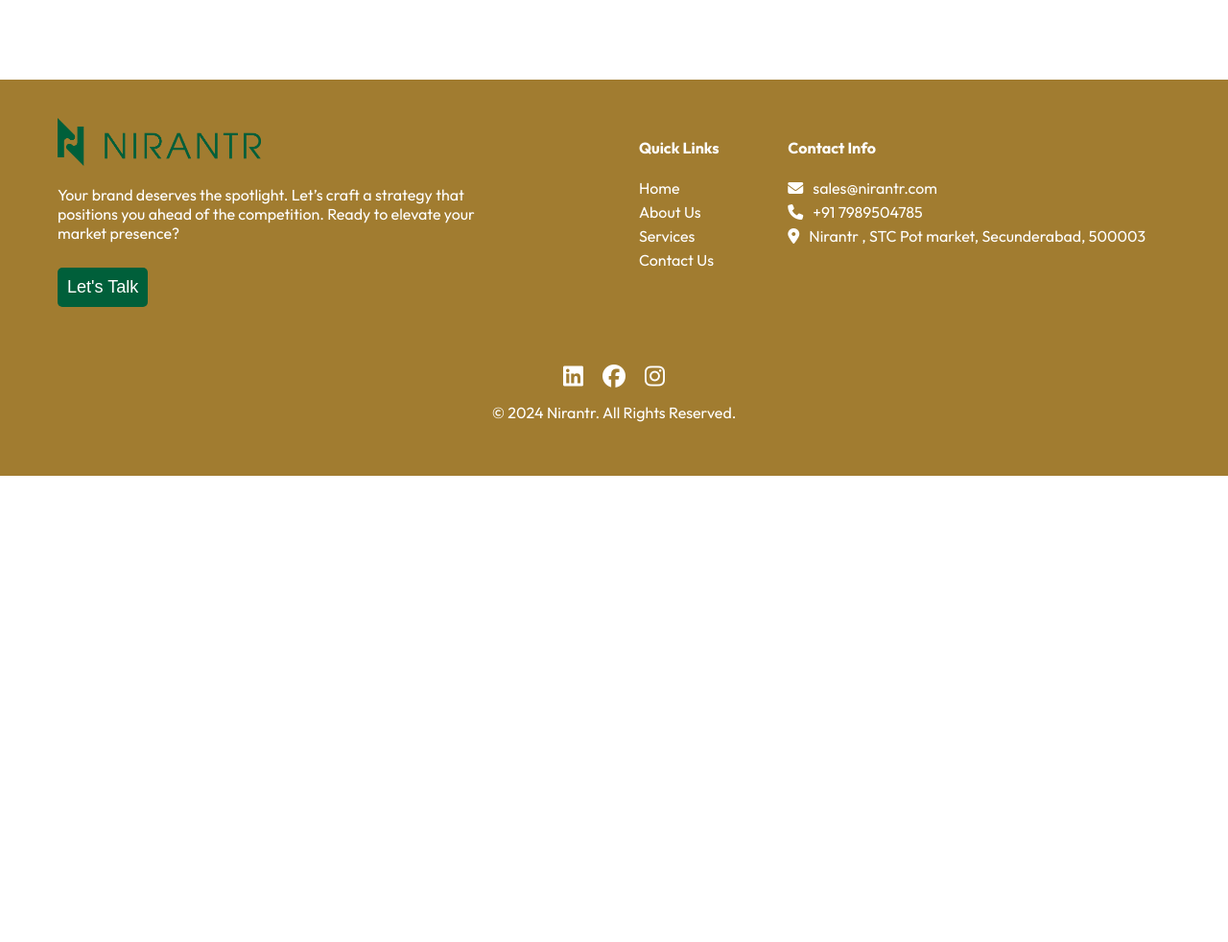
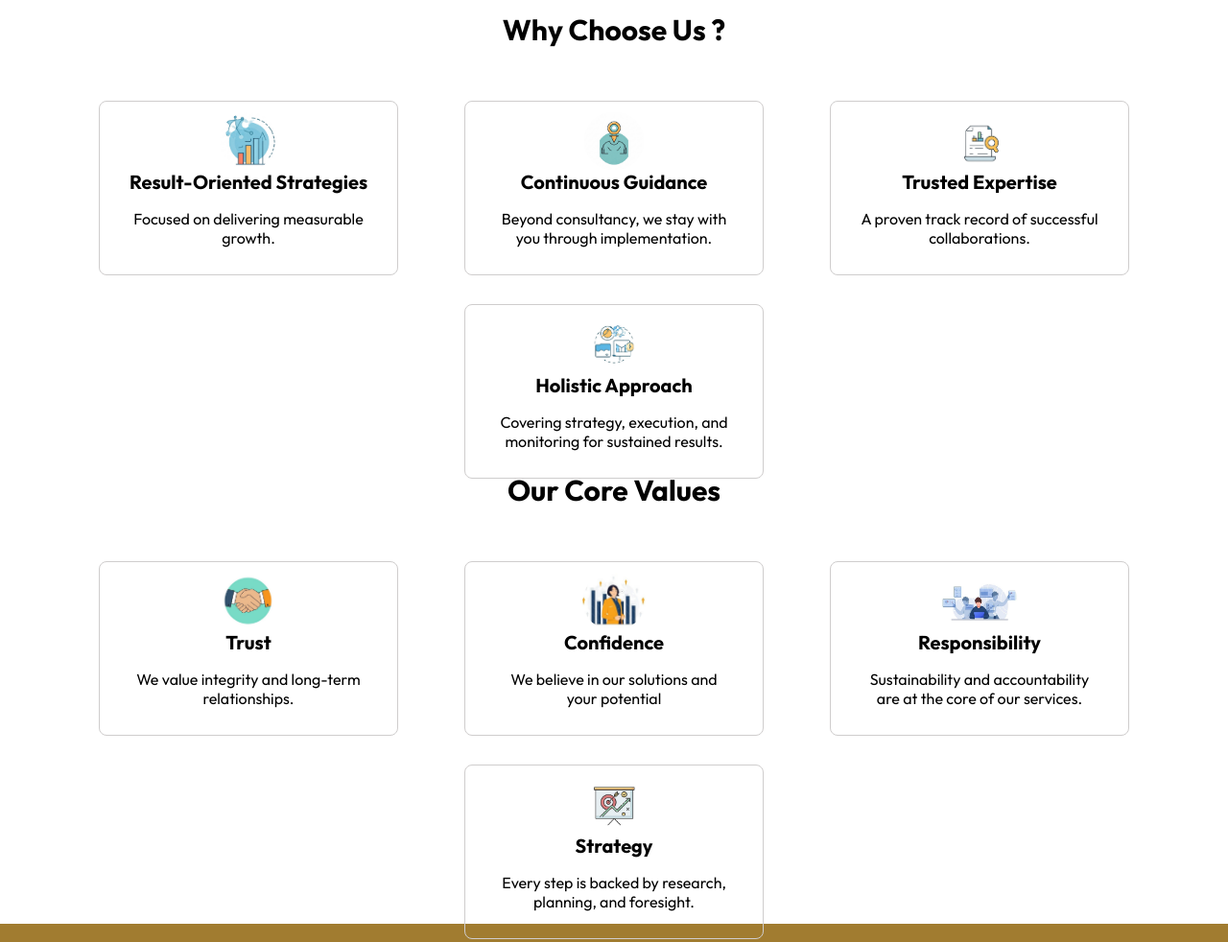
Before and after one commit to adhilbathali/nirantr, a plain HTML site: page about-us.html in a window 1280 px wide. Shown: the part 2297-3279 px from the top of the page at 96% size. Before the commit the page ends 2793 px from the top, so only its background shows below. Drawn offline with Linux system fonts and the light colour scheme; a web font is replaced by a local one.

Commit message:
about updated

```diff
--- a/about-us.html
+++ b/about-us.html
@@ -98,6 +98,86 @@ excellence, responsibility, and innovation.
         </div>
     </section>
 
+    <section id="why_choose">
+        <div class="why_choose_container">
+            <h1>Why Choose Us ?</h1>
+            <div class="why_card_container">
+                <div class="why_card">
+                    <img src="images/result_oriented.jpeg" alt="" class="why_img">
+                    <h4>Result-Oriented Strategies</h4>
+                    <p>
+                        Focused on delivering measurable growth.
+                    </p>
+                </div>
+                <div class="why_card">
+                    <img src="images/guidence.jpeg" alt="" class="why_img">
+                    <h4>
+                        Continuous Guidance
+                    </h4>
+                    <p>
+                        Beyond consultancy, we stay with you through implementation.
+                    </p>
+                </div>
+                <div class="why_card">
+                    <img src="images/trusted.jpeg" alt="" class="why_img">
+                    <h4>
+                        Trusted Expertise
+                    </h4>
+                    <p>
+                        A proven track record of successful collaborations.
+                    </p>
+                </div>
+                <div class="why_card">
+                    <img src="images/Holistic Approach.jpeg" alt="" class="why_img">
+                    <h4>Holistic Approach</h4>
+                    <p>
+                        Covering strategy, execution, and monitoring for sustained results.
+                    </p>
+                </div>
+            </div>
+        </div>
+    </section>
+
+    <section id="core">
+        <div class="why_choose_container">
+            <h1>Our Core Values</h1>
+            <div class="why_card_container">
+                <div class="why_card">
+                    <img src="images/trust.jpeg" alt="" class="why_img">
+                    <h4>Trust</h4>
+                    <p>
+                        We value integrity and long-term relationships.
+                    </p>
+                </div>
+                <div class="why_card">
+                    <img src="images/confidence.jpeg" alt="" class="why_img">
+                    <h4>
+                        Confidence
+                    </h4>
+                    <p>
+                        We believe in our solutions and your potential
+                    </p>
+                </div>
+                <div class="why_card">
+                    <img src="images/responsibility.jpeg" alt="" class="why_img">
+                    <h4>
+                        Responsibility
+                    </h4>
+                    <p>
+                        Sustainability and accountability are at the core of our services.
+                    </p>
+                </div>
+                <div class="why_card">
+                    <img src="images/strategy.jpeg" alt="" class="why_img">
+                    <h4>Strategy</h4>
+                    <p>
+                        Every step is backed by research, planning, and foresight.
+                    </p>
+                </div>
+            </div>
+        </div>
+    </section>
+
                 <!-- footer -->
 
     <footer>
--- a/about.css
+++ b/about.css
@@ -73,7 +73,10 @@ body{
     padding: 40px;
     border-radius: 8px;
     width: 250px;
+
 }
+
+
 
 
 
@@ -81,7 +84,7 @@ body{
 
 .mission_container{
     display: flex;
-    height: 100vh;
+    height: 90vh;
     flex-direction: column;
     gap: 70px;
     width: 90%;
@@ -114,7 +117,8 @@ body{
 }
 .mission_text p{
     width: 100%;
-    font-size: 20px;
+    font-size: 18px;
+
 }
 .mission_text h4{
     font-size: 27px;
@@ -144,5 +148,52 @@ body{
     align-items: center;
 }
 .vission_content img{
-    height: 250px;
+    height: 200px;
 }
+
+
+/* why choose us  */
+
+.why_choose_container{
+    height: 60vh;
+    display: flex;
+    align-items: center;
+    justify-content: center;
+    flex-direction: column;
+
+}
+.why_choose_container h1{
+    font-size: 30px;
+    text-align: center;
+}
+
+.why_card_container{
+    margin-top: 30px;
+    width: 90%;
+    display: flex;
+    align-items: center;
+    justify-content: space-evenly;
+    gap: 30px;
+    flex-wrap: wrap;
+}
+.why_card{
+
+    display: flex;
+    flex-direction: column;
+    align-items: center;
+    justify-content: center;
+    border: 1px solid rgb(207, 205, 205);
+    padding: 30px;
+    width: 250px;
+    height: 120px;
+    text-align: center;
+    border-radius: 8px;
+}
+.why_card h4{
+    font-size: 20px;
+ margin: 0px;
+}
+.why_img{
+    border-radius: 50%;
+    height: 60px;
+}
```
Also changed, not shown: images/Holistic Approach.jpeg (added), images/confidence.jpeg (added), images/guidence.jpeg (added), images/responsibility.jpeg (added), images/result_oriented.jpeg (added), images/strategy.jpeg (added), images/trust.jpeg (added), images/trusted.jpeg (added).
